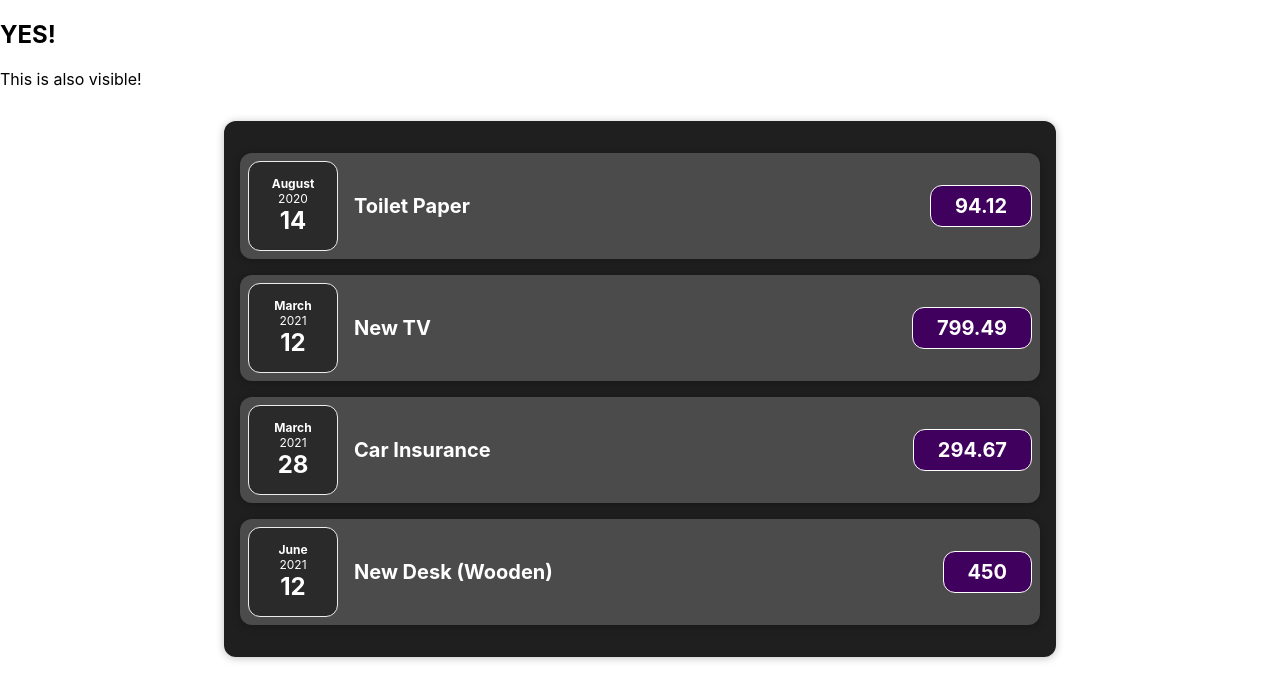
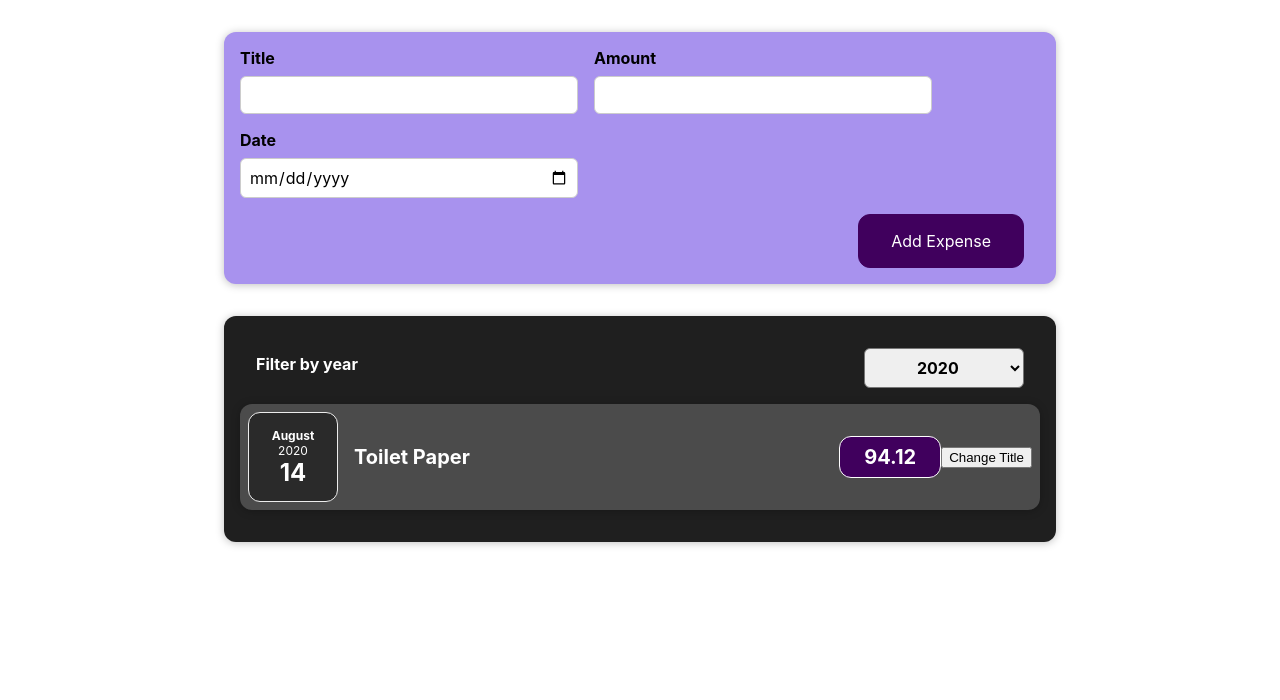
Before and after one commit to multida/react-complete-guide, a React (Create React App) app: page / in a window 1280 px wide. Shown: the top 700 px of the page. Built offline with nearby package versions, Linux system fonts and the light colour scheme.

Commit message:
🚧 73 🚧

```diff
--- a/src/App.js
+++ b/src/App.js
@@ -1,8 +1,8 @@
-import React from "react";
+import React, { useState } from "react";
+import NewExpense from "./components/NewExpense/NewExpense";
 import Expenses from "./components/Expenses/Expenses";
 
-const App = () => {
-  const expenses = [
+const DUMMY_EXPENSES = [
   {
     id: "e1",
     title: "Toilet Paper",
@@ -24,10 +24,18 @@
   },
 ];
 
+const App = () => {
+  const [expenses, setExpenses] = useState(DUMMY_EXPENSES);
+
+  const addExpenseHandler = (expense) => {
+    setExpenses((prevExpense) => {
+      return [expense, ...prevExpense];
+    });
+  };
+
   return (
     <div>
-      <h2>YES!</h2>
-      <p>This is also visible!</p>
+      <NewExpense onAddExpense={addExpenseHandler} />
       <Expenses items={expenses} />
     </div>
   );
--- a/src/components/Expenses/ExpenseItem.js
+++ b/src/components/Expenses/ExpenseItem.js
@@ -1,18 +1,25 @@
-import React from "react";
+import React, { useState } from "react";
 
 import ExpenseDate from "./ExpenseDate";
 import Card from "../UI/Card";
 import "./ExpenseItem.css";
 
 const ExpenseItem = (props) => {
+  const [title, setTitle] = useState(props.title);
+
+  const clickHandler = () => {
+    setTitle("Update!!!!");
+    console.log(title);
+  };
   return (
     <>
       <Card className="expense-item">
         <ExpenseDate date={props.date} />
         <div className="expense-item__description">
-          <h2>{props.title}</h2>
+          <h2>{title}</h2>
           <div className="expense-item__price">{props.amount}</div>
         </div>
+        <button onClick={clickHandler}>Change Title</button>
       </Card>
     </>
   );
--- a/src/components/Expenses/Expenses.js
+++ b/src/components/Expenses/Expenses.js
@@ -1,32 +1,36 @@
-import React from "react";
+import React, { useState } from "react";
 import ExpenseItem from "./ExpenseItem";
+import ExpensesFilter from "./ExpensesFilter";
 import Card from "../UI/Card";
 import "./Expenses.css";
 
 const Expenses = (props) => {
+  const [filteredYear, setFilteredYear] = useState("2020");
+  const filterChangeHandler = (selectedYear) => {
+    console.log("filter.js");
+    setFilteredYear(selectedYear);
+  };
+
+  const filteredExpenses = props.items.filter((expense) => {
+    return expense.date.getFullYear().toString() === filteredYear;
+  });
   return (
-    <Card className="expenses">
-      <ExpenseItem
-        title={props.items[0].title}
-        amount={props.items[0].amount}
-        date={props.items[0].date}
-      />
-      <ExpenseItem
-        title={props.items[1].title}
-        amount={props.items[1].amount}
-        date={props.items[1].date}
-      />
-      <ExpenseItem
-        title={props.items[2].title}
-        amount={props.items[2].amount}
-        date={props.items[2].date}
-      />
-      <ExpenseItem
-        title={props.items[3].title}
-        amount={props.items[3].amount}
-        date={props.items[3].date}
-      />
-    </Card>
+    <div>
+      <Card className="expenses">
+        <ExpensesFilter
+          selected={filteredYear}
+          onChangeFilter={filterChangeHandler}
+        />
+        {filteredExpenses.map((expense) => (
+          <ExpenseItem
+            key={expense.id}
+            title={expense.title}
+            amount={expense.amount}
+            date={expense.date}
+          />
+        ))}
+      </Card>
+    </div>
   );
 };
 
--- /dev/null
+++ b/src/components/Expenses/ExpensesFilter.css
@@ -0,0 +1,24 @@
+.expenses-filter {
+  color: white;
+  padding: 0 1rem;
+}
+
+.expenses-filter__control {
+  display: flex;
+  width: 100%;
+  align-items: center;
+  justify-content: space-between;
+  margin: 1rem 0;
+}
+
+.expenses-filter label {
+  font-weight: bold;
+  margin-bottom: 0.5rem;
+}
+
+.expenses-filter select {
+  font: inherit;
+  padding: 0.5rem 3rem;
+  font-weight: bold;
+  border-radius: 6px;
+}
--- /dev/null
+++ b/src/components/Expenses/ExpensesFilter.js
@@ -0,0 +1,24 @@
+import React from "react";
+import "./ExpensesFilter.css";
+
+const ExpensesFilter = (props) => {
+  const dropdownChangeHandler = (event) => {
+    props.onChangeFilter(event.target.value);
+  };
+
+  return (
+    <div className="expenses-filter">
+      <div className="expenses-filter__control">
+        <label>Filter by year</label>
+        <select value={props.selected} onChange={dropdownChangeHandler}>
+          <option value="2022">2022</option>
+          <option value="2021">2021</option>
+          <option value="2020">2020</option>
+          <option value="2019">2019</option>
+        </select>
+      </div>
+    </div>
+  );
+};
+
+export default ExpensesFilter;
--- /dev/null
+++ b/src/components/NewExpense/ExpenseForm.css
@@ -0,0 +1,26 @@
+.new-expense__controls {
+  display: flex;
+  flex-wrap: wrap;
+  gap: 1rem;
+  margin-bottom: 1rem;
+  text-align: left;
+}
+
+.new-expense__control label {
+  font-weight: bold;
+  margin-bottom: 0.5rem;
+  display: block;
+}
+
+.new-expense__control input {
+  font: inherit;
+  padding: 0.5rem;
+  border-radius: 6px;
+  border: 1px solid #ccc;
+  width: 20rem;
+  max-width: 100%;
+}
+
+.new-expense__actions {
+  text-align: right;
+}
--- /dev/null
+++ b/src/components/NewExpense/ExpenseForm.js
@@ -0,0 +1,109 @@
+import React, { useState } from "react";
+import "./ExpenseForm.css";
+
+const ExpenseForm = (props) => {
+  // const [enteredTitle, setEnteredTitle] = useState("");
+  // const [enteredAmount, setEnteredAmount] = useState("");
+  // const [enteredDate, setEnteredDate] = useState("");
+
+  const [userInput, setUserInput] = useState({
+    enteredTitle: "",
+    enteredAmount: "",
+    enteredDate: "",
+  });
+
+  const titleChageHandler = (event) => {
+    // setEnteredTitle(event.target.value);
+    // setUserInput({
+    //   ...userInput, //위에 세가지를 useState에 넣었는데 하나만 바꾸면 대체가 되므로 있는 아이들 모두 업데이트 시켜주기 위해 이전 state의 값을 가져와서 복사해줌
+    //   enteredTitle: event.target.value,
+    // });
+
+    setUserInput((prevState) => {
+      //기존 state의 스냅샷을 넣어둠 ( 위 방법과 비슷하지만 위 보단 이게 더 나음 ->  항상 최신 상태의 스냅샷을 유지해준다.)
+      //이전 상태에 따라 상태를 업데이트 할 때 마다 이 함수 구문을 쓸 것이다.
+      return { ...prevState, enteredTitle: event.target.value };
+    });
+  };
+  const amountChageHandler = (event) => {
+    // setEnteredAmount(event.target.value);
+    // setUserInput({
+    //   ...userInput,
+    //   enteredAmount: event.target.value,
+    // });
+    setUserInput((prevState) => {
+      //기존 state의 스냅샷을 넣어둠 ( 위 방법과 비슷하지만 위 보단 이게 더 나음 ->  항상 최신 상태의 스냅샷을 유지해준다.)
+      //이전 상태에 따라 상태를 업데이트 할 때 마다 이 함수 구문을 쓸 것이다.
+      return { ...prevState, enteredAmount: event.target.value };
+    });
+  };
+  const dateChageHandler = (event) => {
+    // setEnteredDate(event.target.value);
+    // setUserInput({
+    //   ...userInput,
+    //   enteredDate: event.target.value,
+    // });
+    setUserInput((prevState) => {
+      //기존 state의 스냅샷을 넣어둠 ( 위 방법과 비슷하지만 위 보단 이게 더 나음 ->  항상 최신 상태의 스냅샷을 유지해준다.)
+      //이전 상태에 따라 상태를 업데이트 할 때 마다 이 함수 구문을 쓸 것이다.
+      return { ...prevState, enteredDate: event.target.value };
+    });
+  };
+
+  const submitHandler = (event) => {
+    event.preventDefault();
+
+    const ExpenseDate = {
+      title: userInput.enteredTitle,
+      amount: userInput.enteredAmount,
+      date: new Date(userInput.enteredDate),
+    };
+
+    props.onSaveExpenseData(ExpenseDate);
+
+    setUserInput({
+      enteredTitle: "",
+      enteredAmount: "",
+      enteredDate: "",
+    });
+  };
+  return (
+    <form onSubmit={submitHandler}>
+      <div className="new-expense__controls">
+        <div className="new-expense__control">
+          <label htmlFor="">Title</label>
+          <input
+            type="text"
+            value={userInput.enteredTitle}
+            onChange={titleChageHandler}
+          />
+        </div>
+        <div className="new-expense__control">
+          <label htmlFor="">Amount</label>
+          <input
+            type="number"
+            min="0.01"
+            step="0.01"
+            value={userInput.enteredAmount}
+            onChange={amountChageHandler}
+          />
+        </div>
+        <div className="new-expense__control">
+          <label htmlFor="">Date</label>
+          <input
+            type="date"
+            min="2020-01-01"
+            max="2023-12-31"
+            value={userInput.enteredDate}
+            onChange={dateChageHandler}
+          />
+        </div>
+      </div>
+      <div className="new-expense__actions">
+        <button type="submit">Add Expense</button>
+      </div>
+    </form>
+  );
+};
+
+export default ExpenseForm;
--- /dev/null
+++ b/src/components/NewExpense/NewExpense.css
@@ -0,0 +1,38 @@
+.new-expense {
+  background-color: #a892ee;
+  padding: 1rem;
+  margin: 2rem auto;
+  width: 50rem;
+  max-width: 95%;
+  border-radius: 12px;
+  text-align: center;
+  box-shadow: 0 1px 8px rgba(0, 0, 0, 0.25);
+}
+
+.new-expense button {
+  font: inherit;
+  cursor: pointer;
+  padding: 1rem 2rem;
+  border: 1px solid #40005d;
+  background-color: #40005d;
+  color: white;
+  border-radius: 12px;
+  margin-right: 1rem;
+}
+
+.new-expense button:hover,
+.new-expense button:active {
+  background-color: #510674;
+  border-color: #510674;
+}
+
+.new-expense button.alternative {
+  color: #220131;
+  border-color: transparent;
+  background-color: transparent;
+}
+
+.new-expense button.alternative:hover,
+.new-expense button.alternative:active {
+  background-color: #ddb3f8;
+}
--- /dev/null
+++ b/src/components/NewExpense/NewExpense.js
@@ -0,0 +1,22 @@
+import React from "react";
+import "./NewExpense.css";
+import ExpenseForm from "./ExpenseForm";
+
+const NewExpense = (props) => {
+  const onSaveExpenseDataHandler = (enteredExpenseData) => {
+    const expenseData = {
+      ...enteredExpenseData,
+      id: Math.random().toString(),
+    };
+
+    props.onAddExpense(expenseData);
+  };
+
+  return (
+    <div className="new-expense">
+      <ExpenseForm onSaveExpenseData={onSaveExpenseDataHandler} />
+    </div>
+  );
+};
+
+export default NewExpense;
```
Lines whose indentation alone changed are shown as unchanged.
